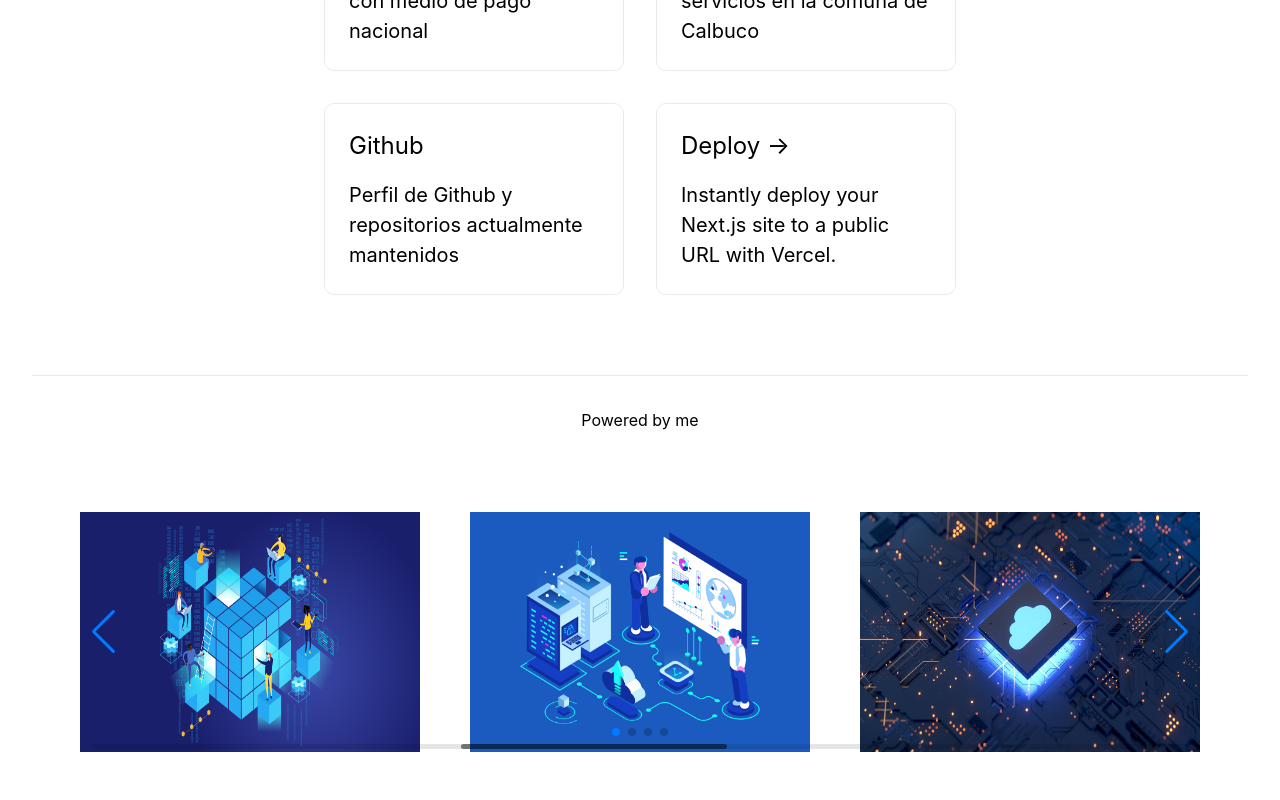
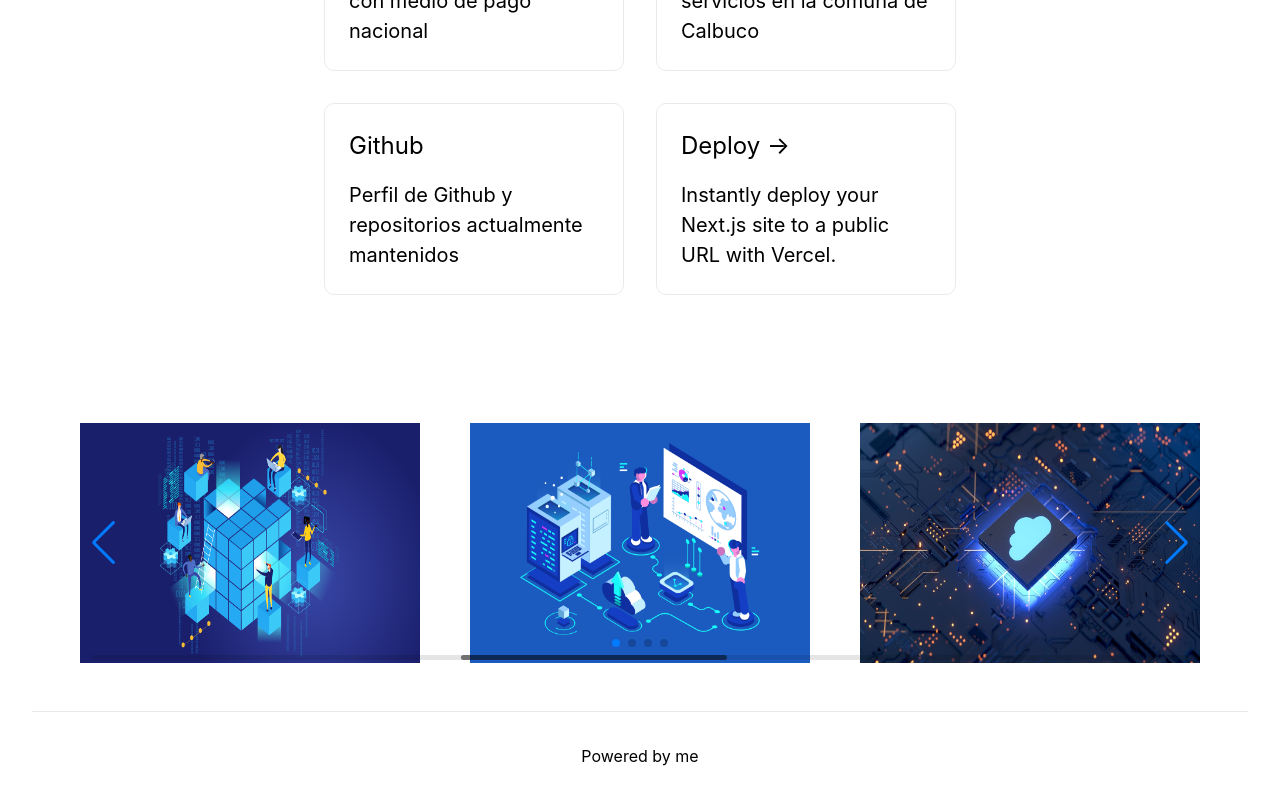
Before and after one commit to vicarb/deprecated, a Next.js app: page / in a window 1280 px wide. Shown: the part 759-1559 px from the top of the page. Built offline with nearby package versions, Linux system fonts and the light colour scheme.

Commit message:
Update index.js

```diff
--- a/pages/index.js
+++ b/pages/index.js
@@ -59,6 +59,9 @@ export default function Home() {
         </div>
       </motion.main>
 
+      <div className='m-12'>
+        <Swipe/>
+      </div>
       <footer className={styles.footer}>
         <a
           href="https://vercel.com?utm_source=create-next-app&utm_medium=default-template&utm_campaign=create-next-app"
@@ -69,9 +72,7 @@ export default function Home() {
 
         </a>
       </footer>
-        <div className='m-12'>
-        <Swipe/>
-        </div>
+
     </div>
   )
 }
```
